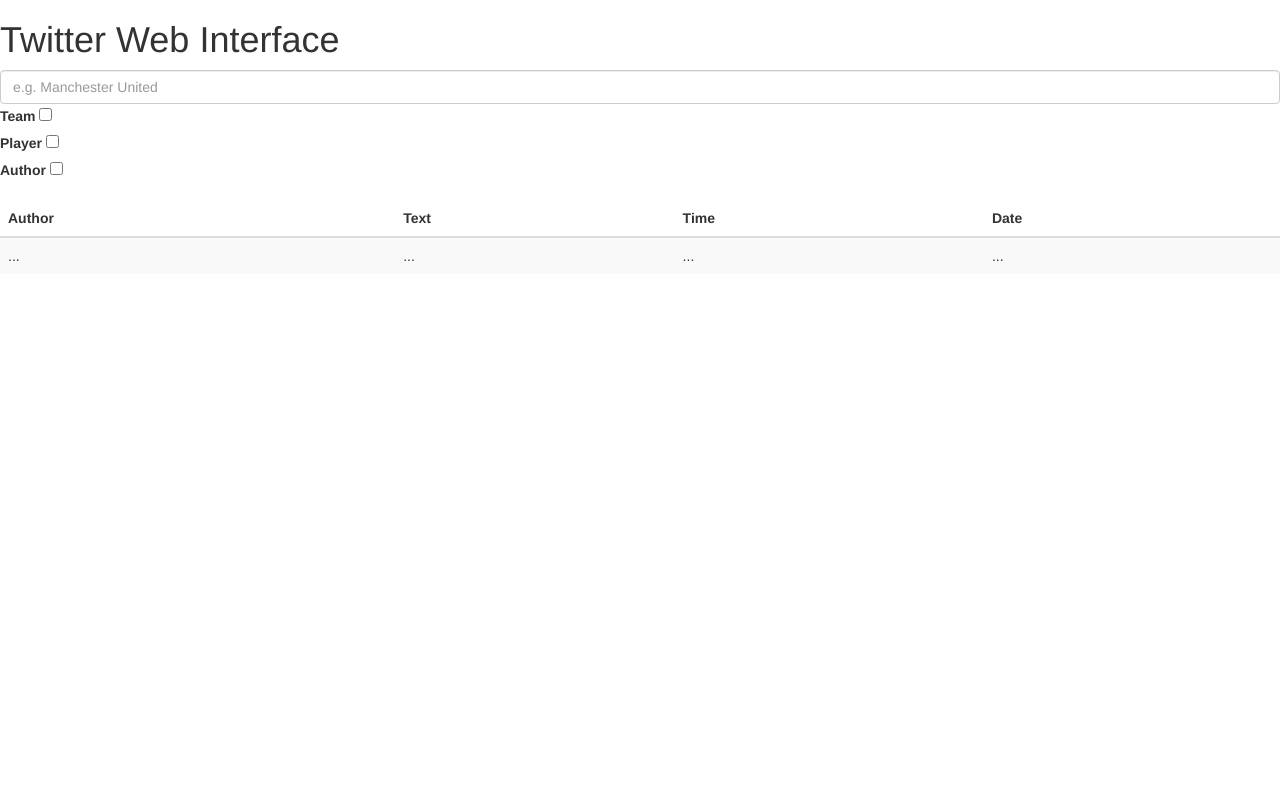
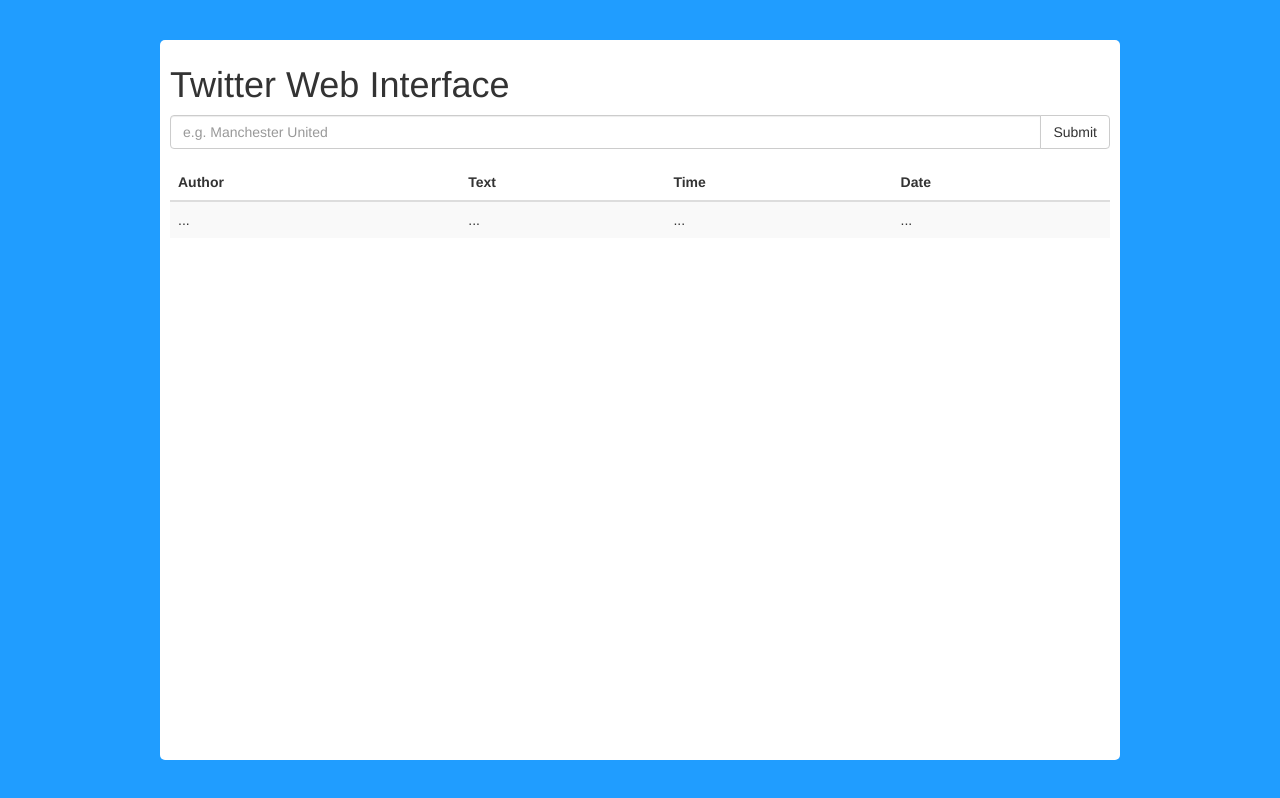
Before and after one commit to Joshun/intelligentweb, a plain HTML site: page twitter_web_interface/public/index.html in a window 1280 px wide. Drawn offline with nearby package versions, Linux system fonts and the light colour scheme; files that its build step writes are made by us from their sources; files whose address does not match are found by name.

Commit message:
Improve styling and layout, remove unnecessary checkboxes

```diff
--- a/twitter_web_interface/public/css/style.css
+++ b/twitter_web_interface/public/css/style.css
@@ -1,3 +1,19 @@
+body {
+  background-color: rgb(32, 157, 255);
+  /*background-image: url("https://www.toptal.com/designers/subtlepatterns/patterns/circles-and-roundabouts.png");*/
+  height: 100%;
+}
+
+#wrap {
+    width: 75%;
+    margin: 5vh auto 5vh auto;
+    background-color: white;
+    /*background-image: url("/images/circles-and-roundabouts.jpg");*/
+    padding: 5px 10px 5px 10px;
+    height: 90vh;
+    border-radius: 5px;
+}
+
 /** {
     margin: 1;
     padding: 1;
@@ -7,6 +23,7 @@
 body {
     font: 16px Helvetica, Arial;
 }
+
 
 form {
     border: 3;
--- a/twitter_web_interface/public/index.html
+++ b/twitter_web_interface/public/index.html
@@ -9,10 +9,16 @@
     <script src="../js/main.js"></script>
 </head>
 <body onload="initialise();">
+  <div id="wrap">
   <h1>Twitter Web Interface</h1>
   <form class="form-group">
+    <div class="input-group">
       <input type="text" class="form-control" name="querystring" id="querystring" placeholder="e.g. Manchester United">
-  <div class="form-check">
+      <span class="input-group-btn" id="basic-addon2">
+        <input type="submit" class="btn btn-default">
+      </span>
+    </div>
+    <!-- <div class="form-check">
       <label for="queryteam" class="form-check-label">Team</label>
       <input type="checkbox" class="form-check-input" name="queryteam" id="queryteam" value="true">
     </div>
@@ -23,7 +29,7 @@
     <div class="form-check">
       <label for="queryauthor" class="form-check-label">Author</label>
       <input type="checkbox" class="form-check-input" name="queryauthor" id="queryauthor" value="true">
-  </div>
+    </div> -->
   </form>
   <table class="table table-striped">
     <thead>
@@ -42,5 +48,6 @@
         <td>...</td>
       </tr>
     </tbody>
+  </div>
 </body>
 </html>
```
Lines whose indentation alone changed are shown as unchanged.
